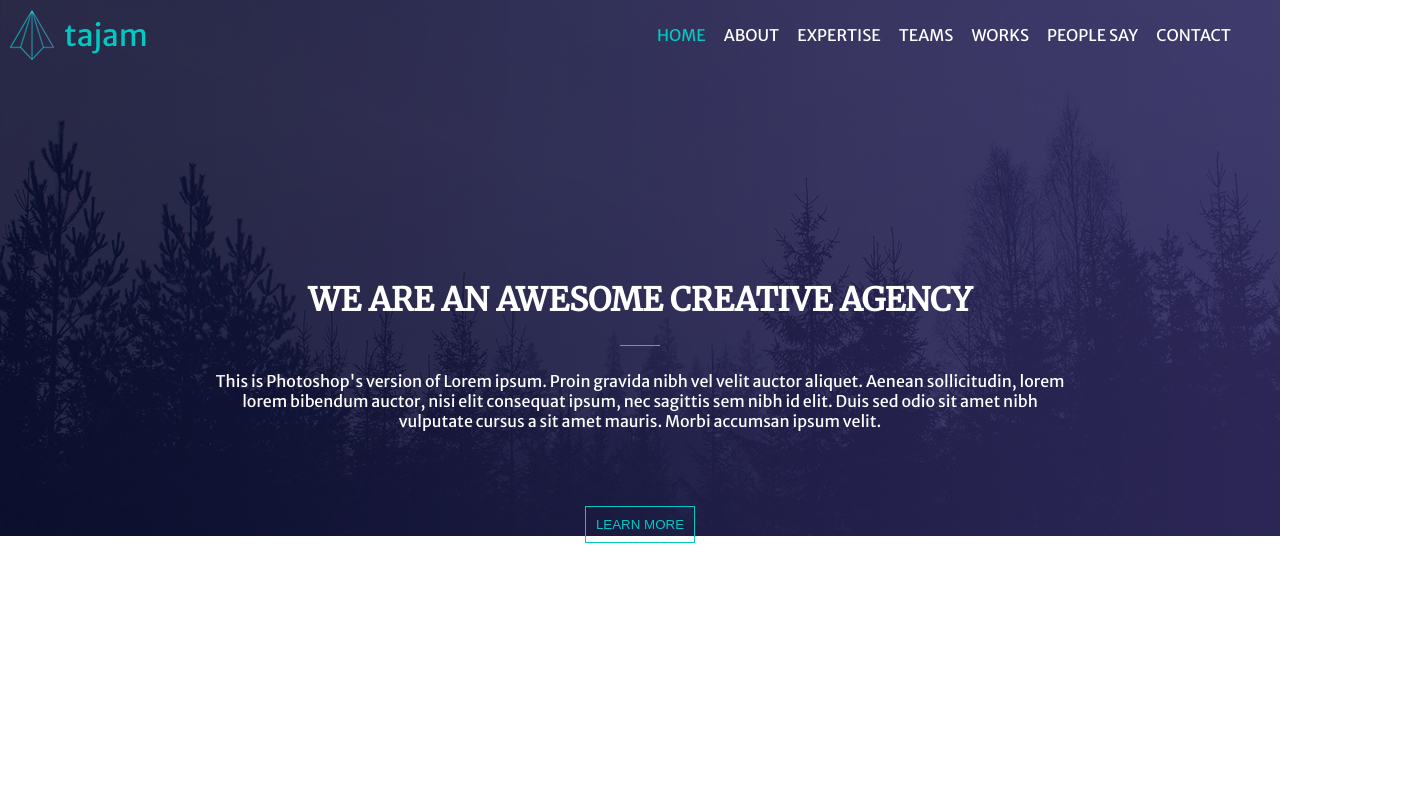
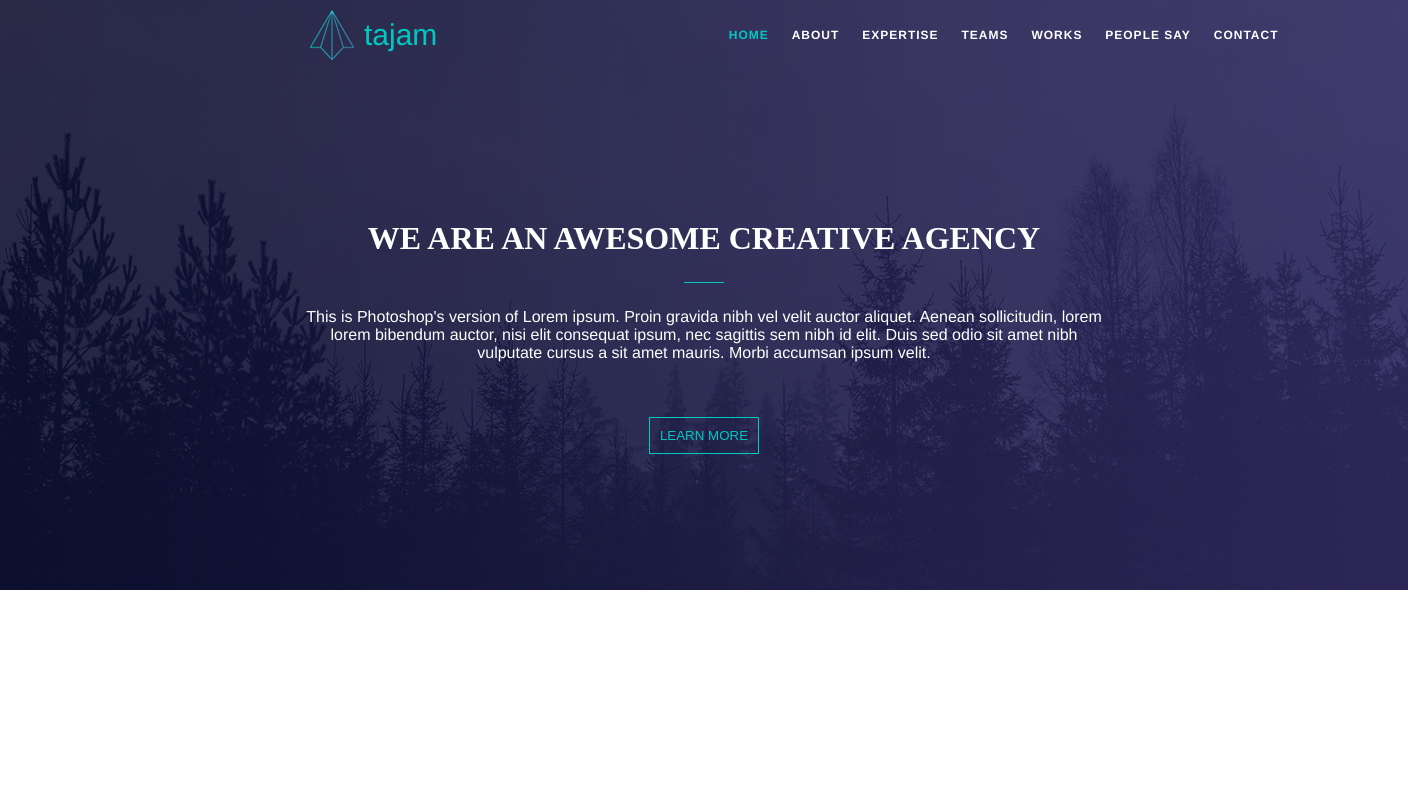
Before and after one commit to hangingpulse/WBS-Tajam-Project, a plain HTML site: page index.html in a window 1280 px wide. Shown: the top 800 px of the page, 1408 px wide, since content can reach past the window. Drawn offline with Linux system fonts and the light colour scheme.

Commit message:
header done pls review

```diff
--- a/style.css
+++ b/style.css
@@ -4,22 +4,64 @@
     padding: 0;
     margin: 0;
     border: 0;
+    text-align: center;
 }
 
 body {
-    font-family: "Merriweather Sans", sans-serif;
+    font-family: "Helvetica", sans-serif;
 }
 
 a {
     text-decoration: none;
 }
 
-  h1 {
-    font-family: "Merriweather", serif;
+h1, h2 {
+   font-family: "Didot", serif;
+}
+
+  .container {
+    border: 2px solid royalblue;
+    display: flex;
+    justify-content: center;
+  }
+
+  .inline-container {
+    border: 2px solid salmon;
+    display: inline-flex;
   }
 
 h2 {
-    font-family: "Merriweather", serif;
+    font-weight: 600;
+    text-transform: uppercase;
+    margin-bottom: 0.3rem;
+}
+
+.sub-headline {
+    font-family: "Didot", serif;
+    font-weight: 300;
+    font-size: 1rem;
+}
+
+h3 {
+    text-transform: uppercase;
+    font-size: 0.7rem;
+}
+
+hr {
+    background-color: grey;
+    height: 2px;
+    margin: 1rem auto;
+    width: 50px;
+}
+
+/*button added by marc*/
+
+header button {
+  border: 1px solid #00c9c2;
+  padding: 10px;
+  margin: 30px;
+  background-color: transparent;
+  color: #00c9c2;
 }
 
   /* header section (marc) */
@@ -28,18 +70,17 @@ header {
   background-image: url("img/bgk-header.png");
   background-size: contain;
   background-repeat: no-repeat;
-  width: 100%;
-  height: 1080px;
+  width: 110%;
+  height: 960px;
   overflow: hidden;
+  justify-content: center;
+
 }
 
 .logobox {
   display: flex;
   align-items: center;
-}
-
-.logo {
-
+  padding-left: 300px;
 }
 
 .logo-text {
@@ -54,22 +95,31 @@ nav {
   align-items: center;
   width: 100vw;
   padding: 10px;
-  justify-content: space-around;
-
+  /*
+  max-width: 960px;
+*/
 }
 
-li {
-
+.header-list {
+  margin-left: 280px;
 }
 
 header nav ul {
   display: flex;
   flex-wrap: wrap;
   justify-content: space-around;
+
   flex-grow: 1;
   list-style: none;
-  margin-left: 500px;
+  margin: 0 auto;
+  /*
+  margin-left: 100px;
   margin-right: 50px;
+  */
+  font-size: 12px;
+  font-weight: bold;
+  letter-spacing: 1px;
+  max-width: 600px;
 }
 
 .title {
@@ -78,7 +128,7 @@ header nav ul {
 
 .title h1 {
   color: white;
-  margin-top: 210px;
+  margin-top: 150px;
   margin-bottom: 25px;
 }
 
@@ -104,13 +154,15 @@ header nav ul {
   color: white;
 }
 
+/*
 header button {
   border: 1px solid #00c9c2;
   padding: 10px;
-  margin: 50px;
+  margin: 30px;
   background-color: transparent;
   color: #00c9c2;
 }
+*/
 
 #header-button {
   color: #00c9c2;
```
Lines whose indentation alone changed are shown as unchanged.
